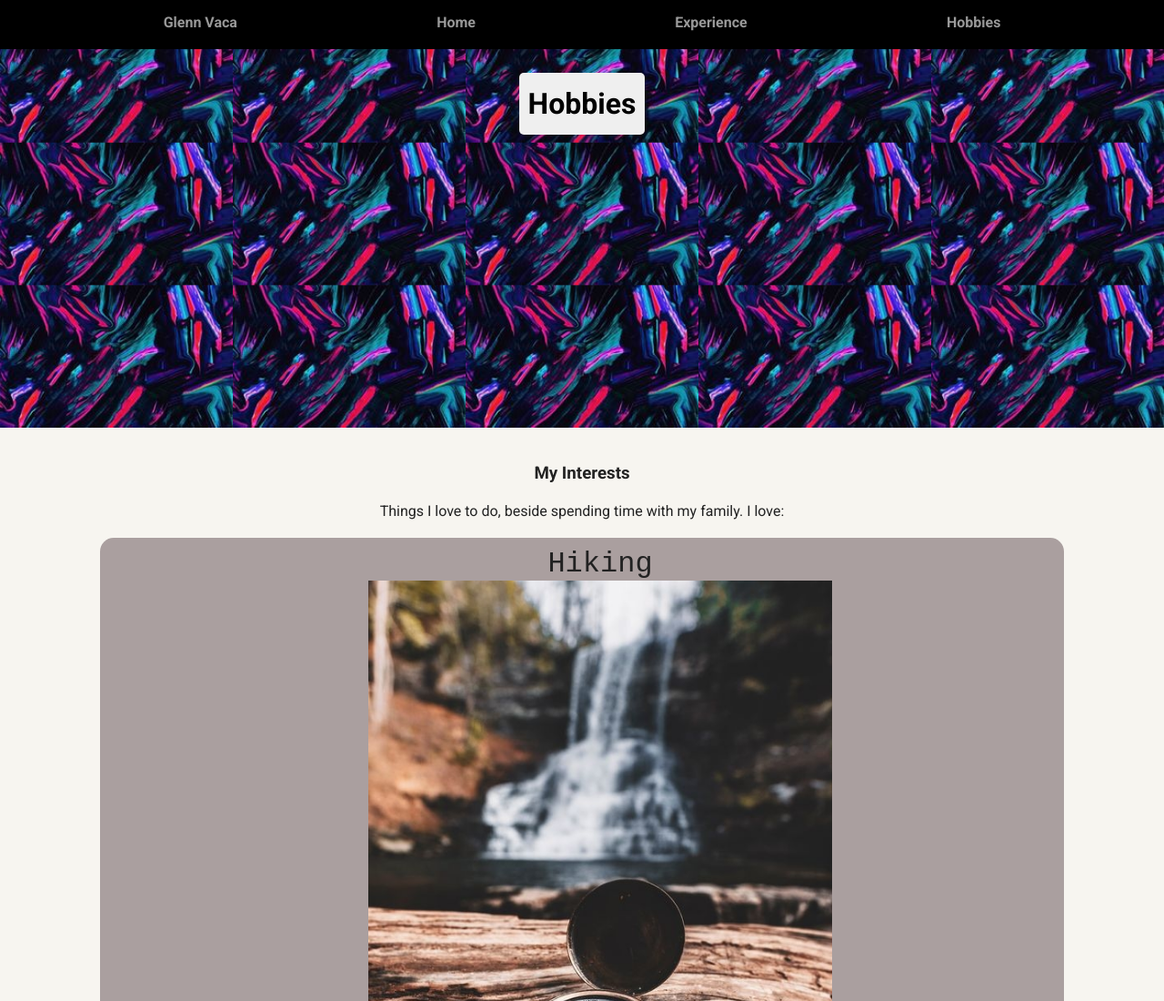
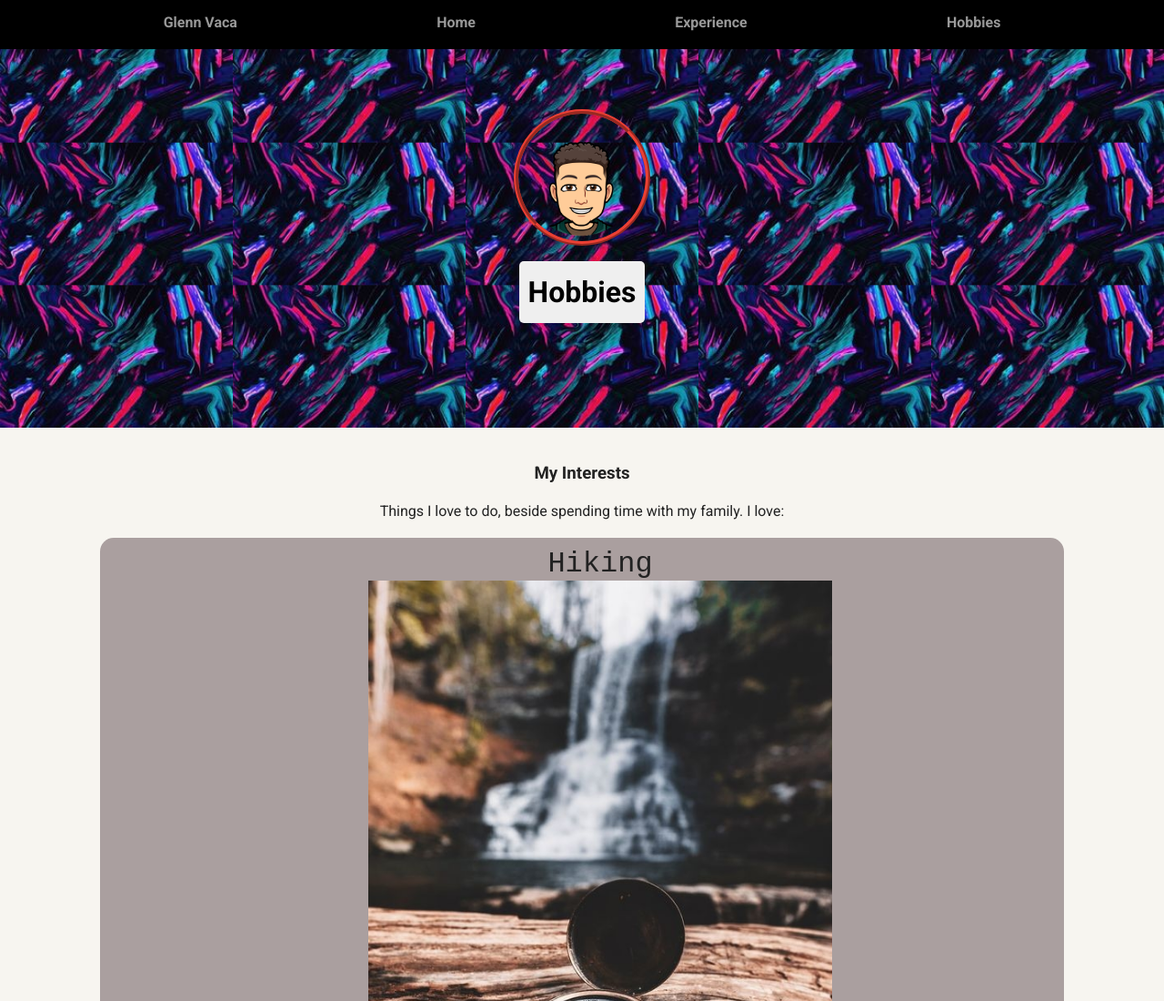
Before and after one commit to vacaglenn123/1st-techdegree, a plain HTML site: page portfolioUnit1/hobbies.html in a window 1280 px wide. Shown: the top 1100 px of the page at 91% size. Drawn offline with Linux system fonts and the light colour scheme; a web font is replaced by a local one.

Commit message:
Added profile-img

```diff
--- a/portfolioUnit1/css/styles3.css
+++ b/portfolioUnit1/css/styles3.css
@@ -9,6 +9,20 @@ body {
   font-family: 'Roboto', sans-serif;
   color: #222;
   background: #f7f5f0;
+}
+
+header .profile-image {
+  margin-top: 50px;
+  width: 150px;
+  height: 150px;
+  border-radius: 90%;
+  border: 5px ridge rgb(235, 64, 52);
+  transition: all 0.3s;
+
+}
+
+header .profile-image:hover {
+  transform: scale(1.2) rotate(5deg);
 }
 
 a {
--- a/portfolioUnit1/hobbies.html
+++ b/portfolioUnit1/hobbies.html
@@ -22,6 +22,8 @@
     </div>
   <header>
     <div>
+      <img src="./images/bitmoji.png" alt="Bitmoji" class="profile-image">
+
     <h1 class="tag heading">Hobbies</h1>
   </div>
   </header>
```
